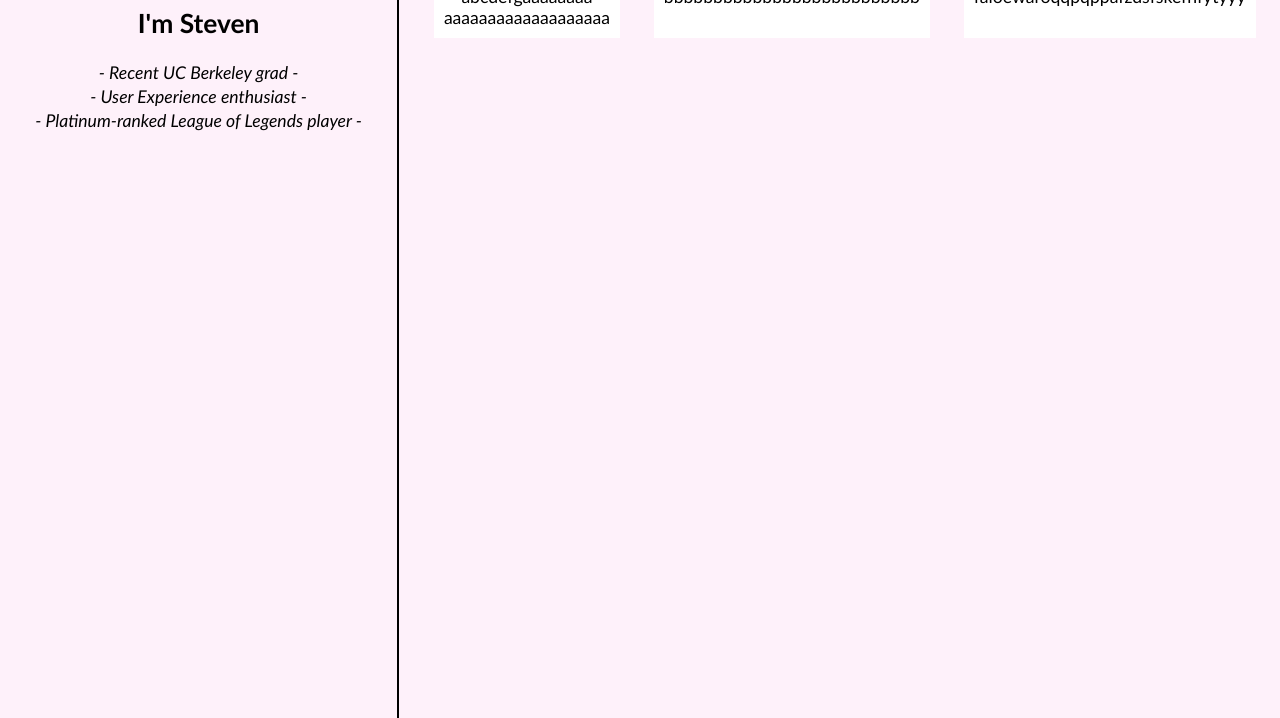
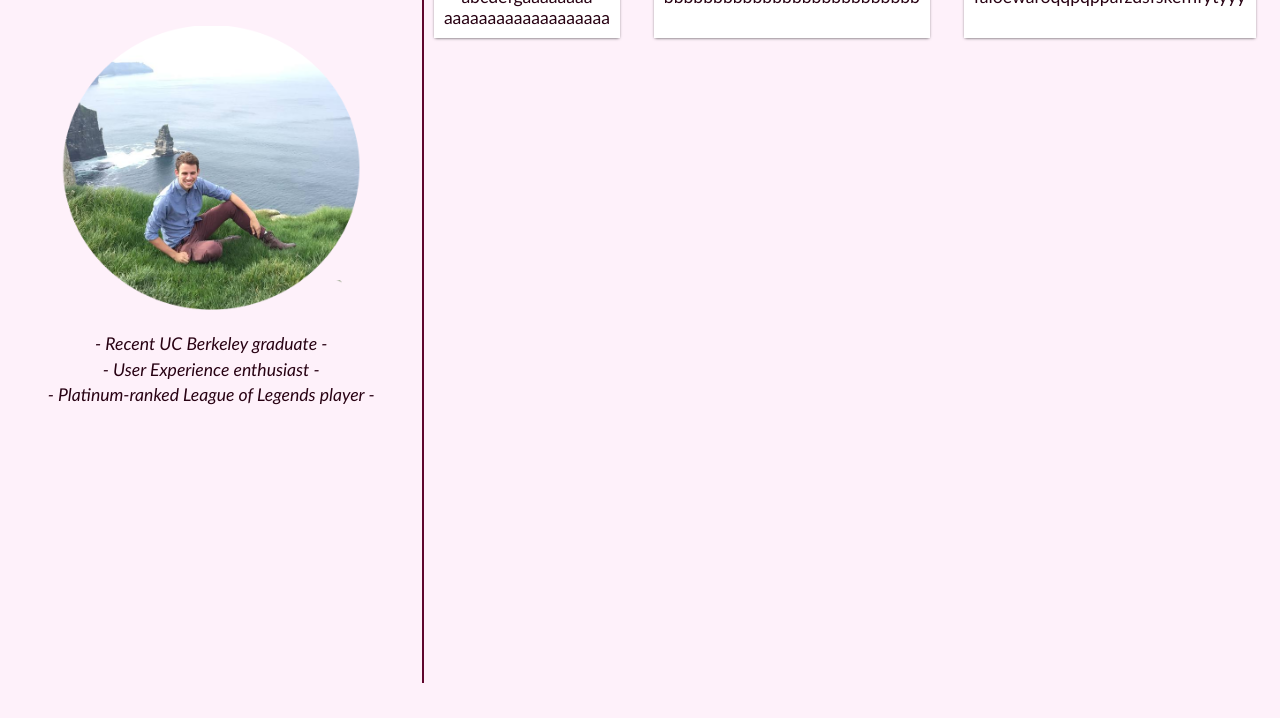
Before and after one commit to stevenbaum/stevenbaum.github.io, a plain HTML site: page index.html in a window 1280 px wide. Shown: the part 117-835 px from the top of the page. After the commit the page ends 800 px from the top, so only its background shows below. Drawn offline with Linux system fonts and the light colour scheme.

Commit message:
added biopic, changed colors

```diff
--- a/index.html
+++ b/index.html
@@ -1,15 +1,16 @@
 <!DOCTYPE HTML>
 <html>
 	<head>
-		<title>Steven Michael Baum</title>
+		<title>Steven Baum</title>
 		<link rel="stylesheet" type="text/css" href="indexStyle.css">
 	</head>
 	<body>
 		<div class="sidebar">
 			<h1>Oh hey there</h1>
 			<h2>I'm Steven</h2>
+			<img id="selfPhoto" src="assets/me_circle.png">
 			<p class="bio">
-				- Recent UC Berkeley grad -<br>
+				- Recent UC Berkeley graduate -<br>
 				- User Experience enthusiast -<br>
 				- Platinum-ranked League of Legends player -
 			</p>
--- a/indexStyle.css
+++ b/indexStyle.css
@@ -1,6 +1,7 @@
 body {
 	font-family: "Trebuchet MS", Helvetica, sans-serif;
 	text-align: center;
+	color: #280213;
 	font-size: 1.1em;
 	background-color: #fef1fa;
 }
@@ -11,17 +12,21 @@ body {
 	left: 0;
 	bottom: 0;
 	height: 100%;
-	margin: 2em;
 	float: left;
 	border-right: 2px solid;
-	padding-right: 2em;
+	border-color: #60062d;
+	/*padding-right: 2em; */
 	max-width: 33%;
-	/*border-color: #012e65;*/
+}
+
+#selfPhoto {
+	width: 75%;
+	height: auto;
 }
 
 .bio {
 	font-style: italic;
-	line-height: 135%;
+	line-height: 145%;
 }
 
 .cardsheet {
@@ -36,6 +41,9 @@ body {
 	margin: 2%;
 	padding: 10px;
 	position: relative;
-	width: 33%;
+	/*width: 33%;*/
 	background-color: white;
+	-webkit-box-shadow: 0px 1px 3px -1px rgba(0,0,0,0.75);
+	-moz-box-shadow: 0px 1px 3px -1px rgba(0,0,0,0.75);
+	box-shadow: 0px 1px 3px -1px rgba(0,0,0,0.75);
 }
```
Also changed, not shown: assets/me_circle.png (added).
